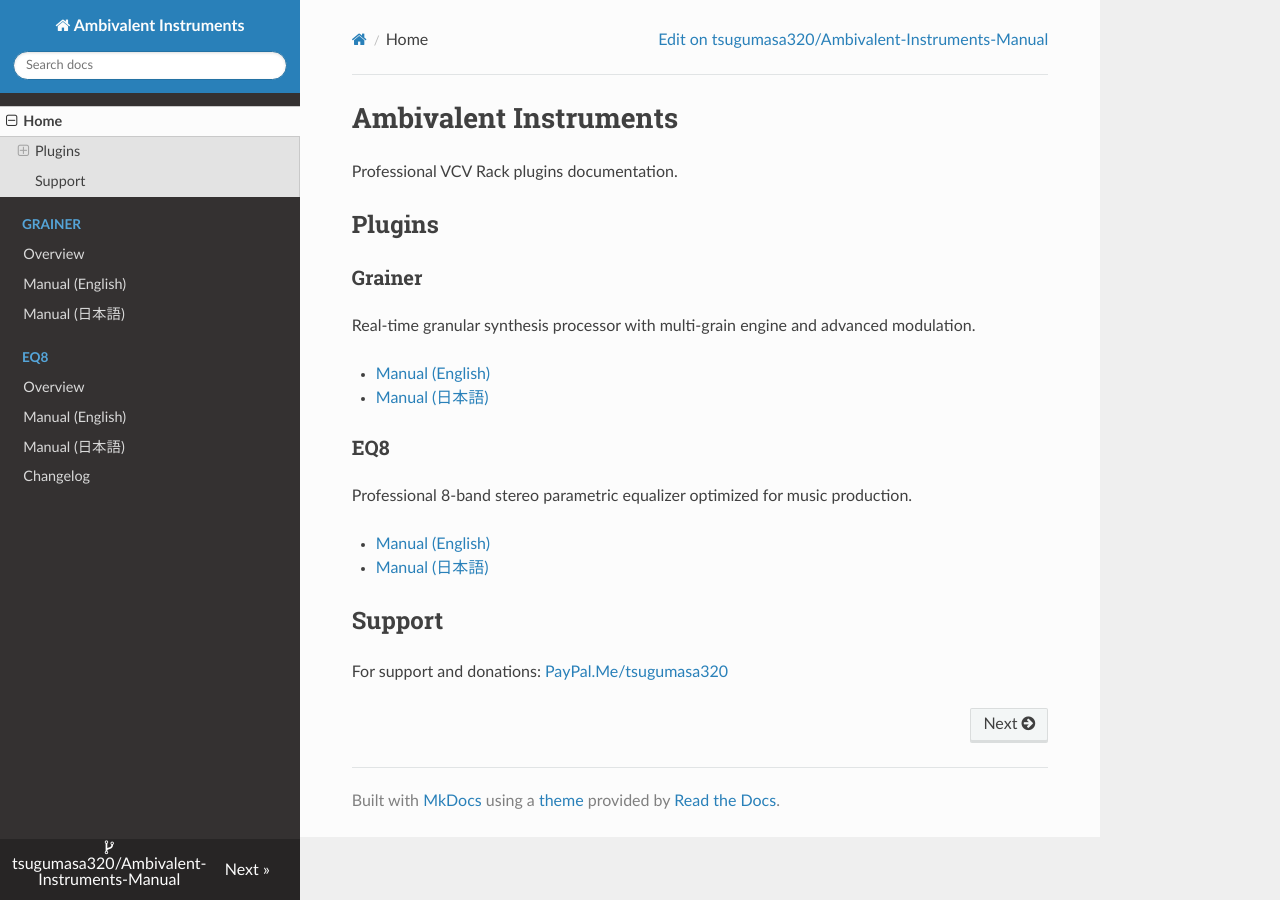
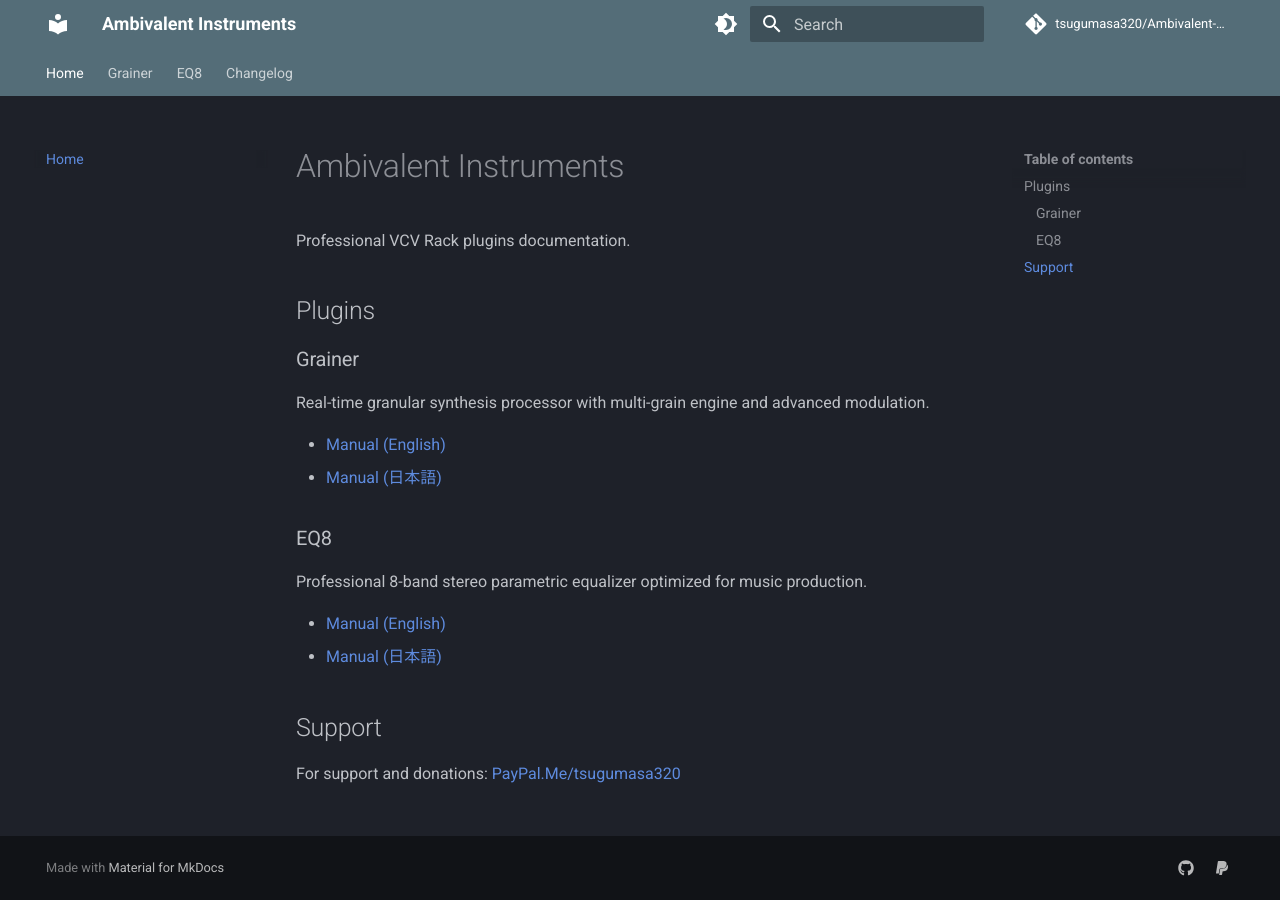
Before and after one commit to tsugumasa320/Ambivalent-Instruments-Manual, an MkDocs documentation site: the page built from docs/index.md, in a window 1280 px wide. Built offline with MkDocs 1.6.1 and Material for MkDocs 9.7.7, drawn with Linux system fonts in a browser that asks for light colours; nearby versions of some CDN libraries; comment, search, counter and statistics services are not loaded.

Commit message:
Implement dark mode theme with Material for MkDocs
- Switch to Material theme with dark slate color scheme
- Add blue grey primary color and cyan accents
- Enable light/dark mode toggle functionality
- Add modern navigation features (tabs, sections, search)
- Include code copy functionality and search highlighting

```diff
--- a/mkdocs.yml
+++ b/mkdocs.yml
@@ -8,11 +8,29 @@
 
 # Configuration
 theme:
-  name: readthedocs
-  highlightjs: true
-  hljs_languages:
-    - cpp
-    - bash
+  name: material
+  palette:
+    # Default dark mode
+    - scheme: slate
+      primary: blue grey
+      accent: cyan
+      toggle:
+        icon: material/brightness-4
+        name: Switch to light mode
+    # Light mode option
+    - scheme: default
+      primary: blue grey
+      accent: cyan
+      toggle:
+        icon: material/brightness-7
+        name: Switch to dark mode
+  features:
+    - navigation.tabs
+    - navigation.sections
+    - navigation.top
+    - search.highlight
+    - search.share
+    - content.code.copy
 
 # Navigation
 nav:
```
Also changed, not shown: 1 other file.
